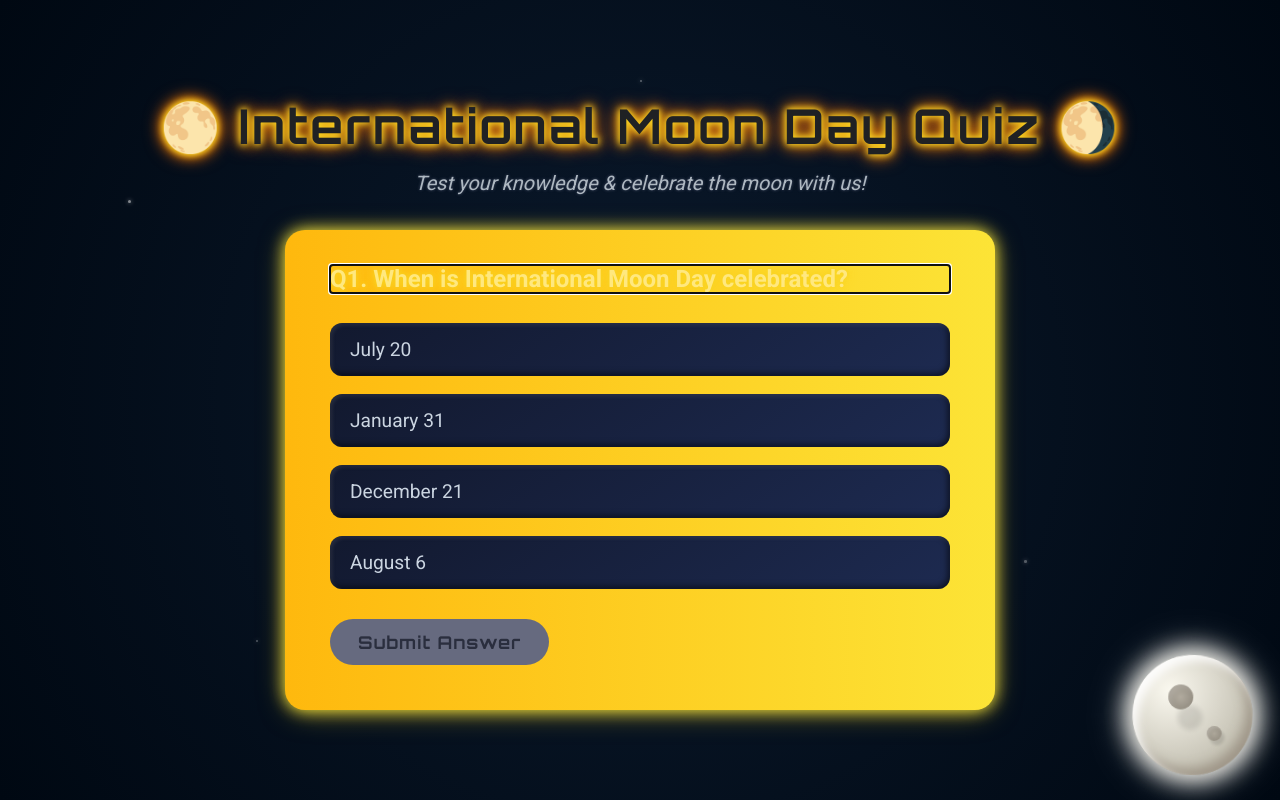
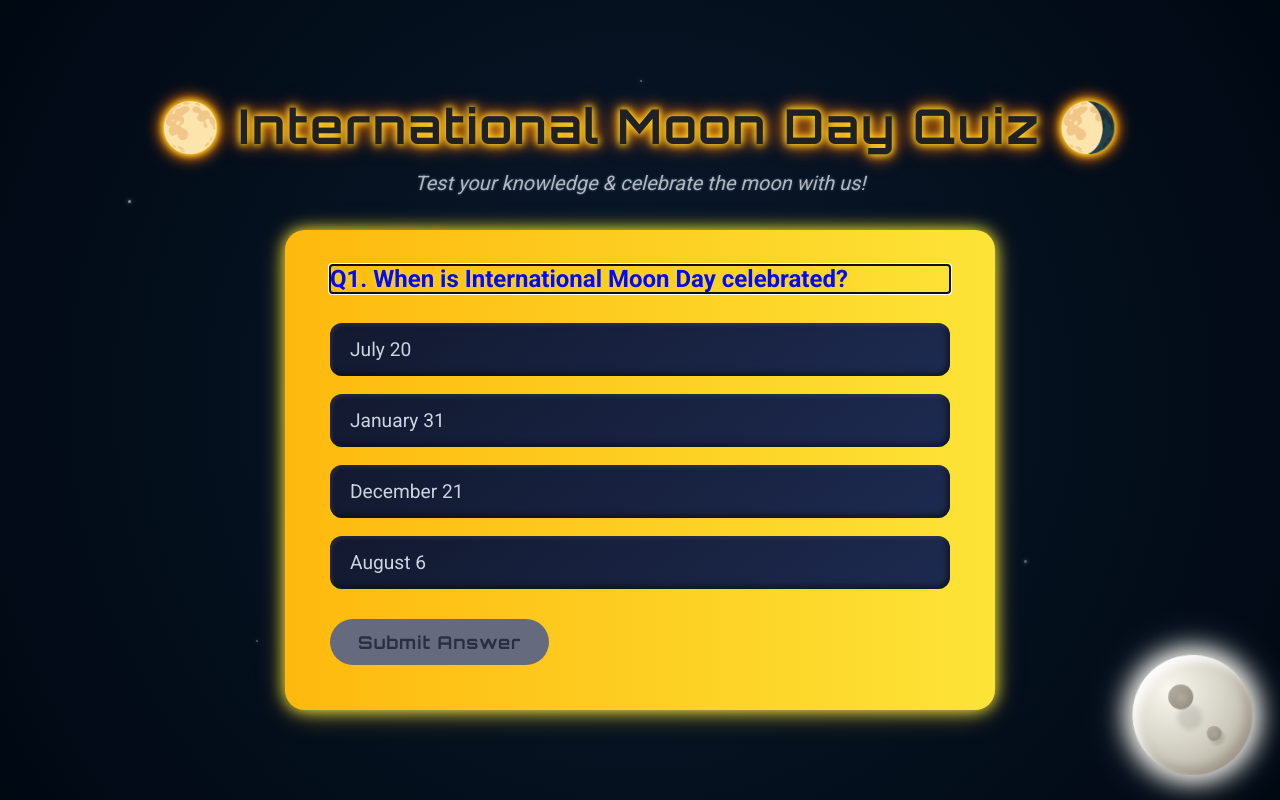
Before and after one commit to HSF237/moondayquizgame.com, a plain HTML site: page index.html in a window 1280 px wide. Drawn offline with Linux system fonts and the light colour scheme.

Commit message:
Update index.html

```diff
--- a/index.html
+++ b/index.html
@@ -111,7 +111,7 @@
       font-size: 1.5rem;
       margin-bottom: 30px; /* increased margin for spacing */
       font-weight: 700;
-      color: #ffe87f;
+      color: #000cf5;
       text-shadow:
         0 0 5px #f9d423,
         0 0 10px #f9d423;
```
